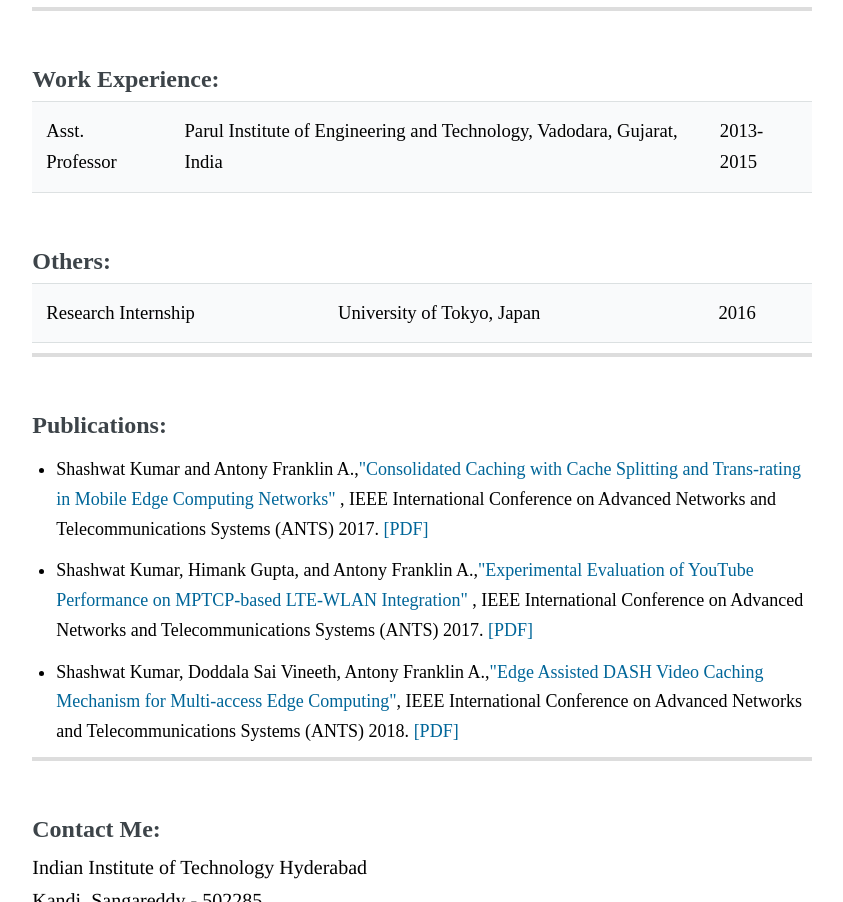
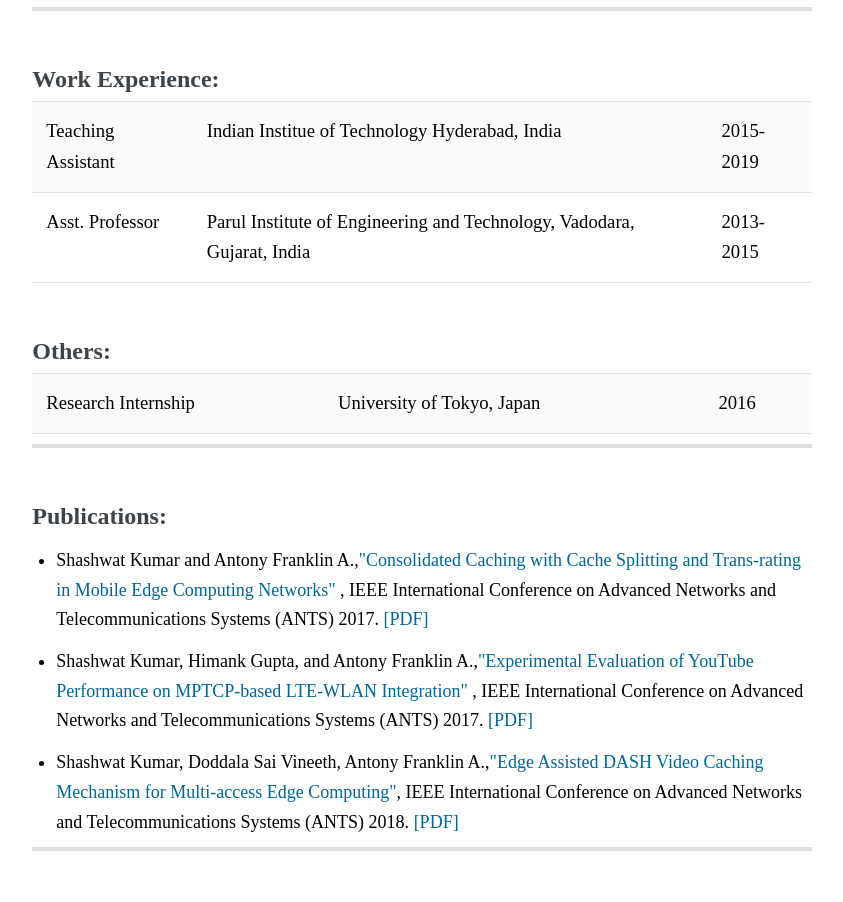
Before and after one commit to Shashwat-Kumar-PhD/Shashwat-Kumar-PhD.github.io, a plain HTML site: page index.html in a window 1280 px wide. Shown: the part 1051-1953 px from the top of the page, without its empty margins (195-1038 px from the left). Drawn offline with Linux system fonts and the light colour scheme; files whose address does not match are found by name.

Commit message:
TA work added

```diff
--- a/index.html
+++ b/index.html
@@ -168,6 +168,11 @@
                 </tr>
               </thead> -->
               <tr>
+                  <td>Teaching Assistant</td>
+                  <td>Indian Institue of Technology Hyderabad, India</td>
+                  <td>2015-2019</td>
+                </tr>
+              <tr>
                 <td>Asst. Professor</td>
                 <td>Parul Institute of Engineering and Technology, Vadodara, Gujarat, India</td>
                 <td>2013-2015</td>
```
